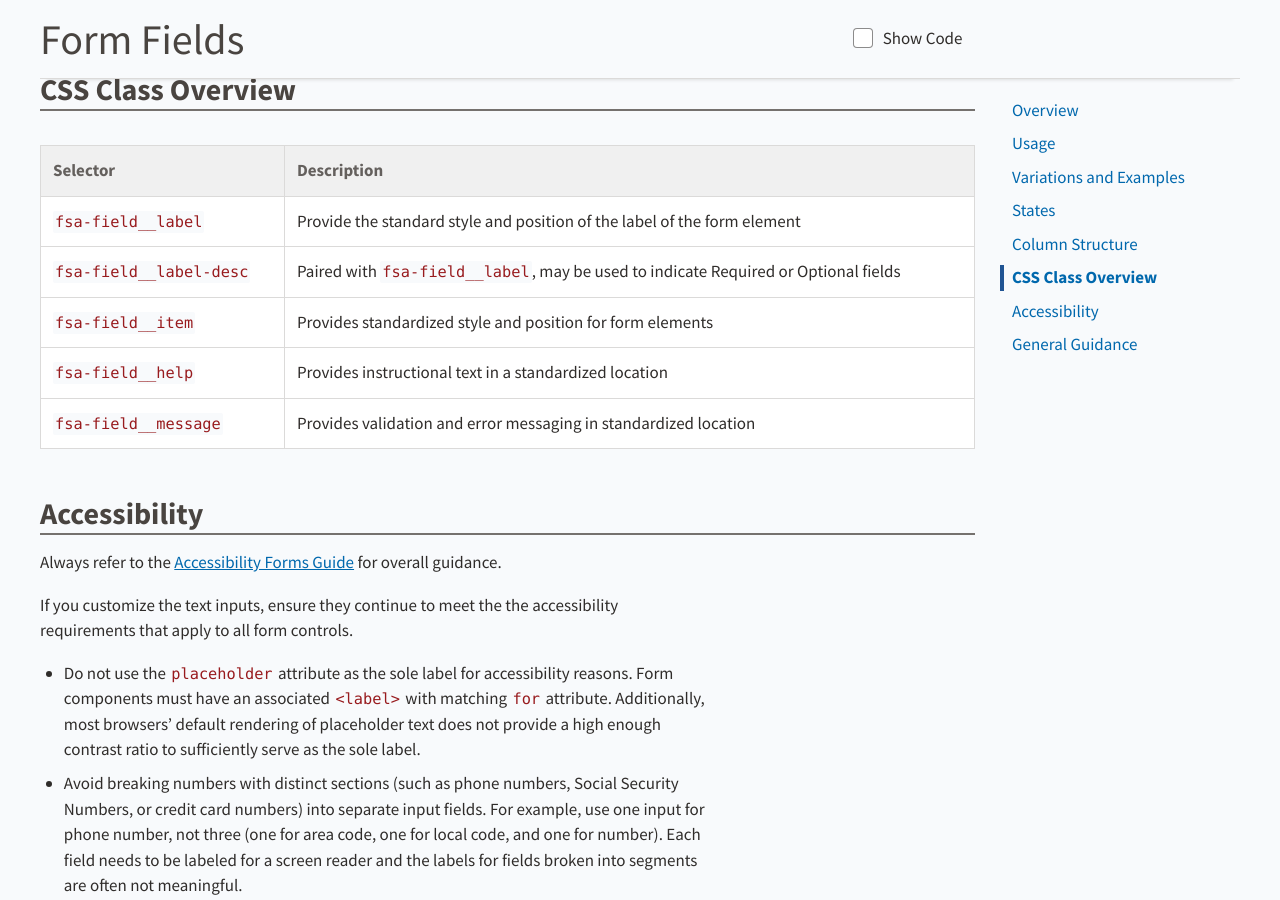
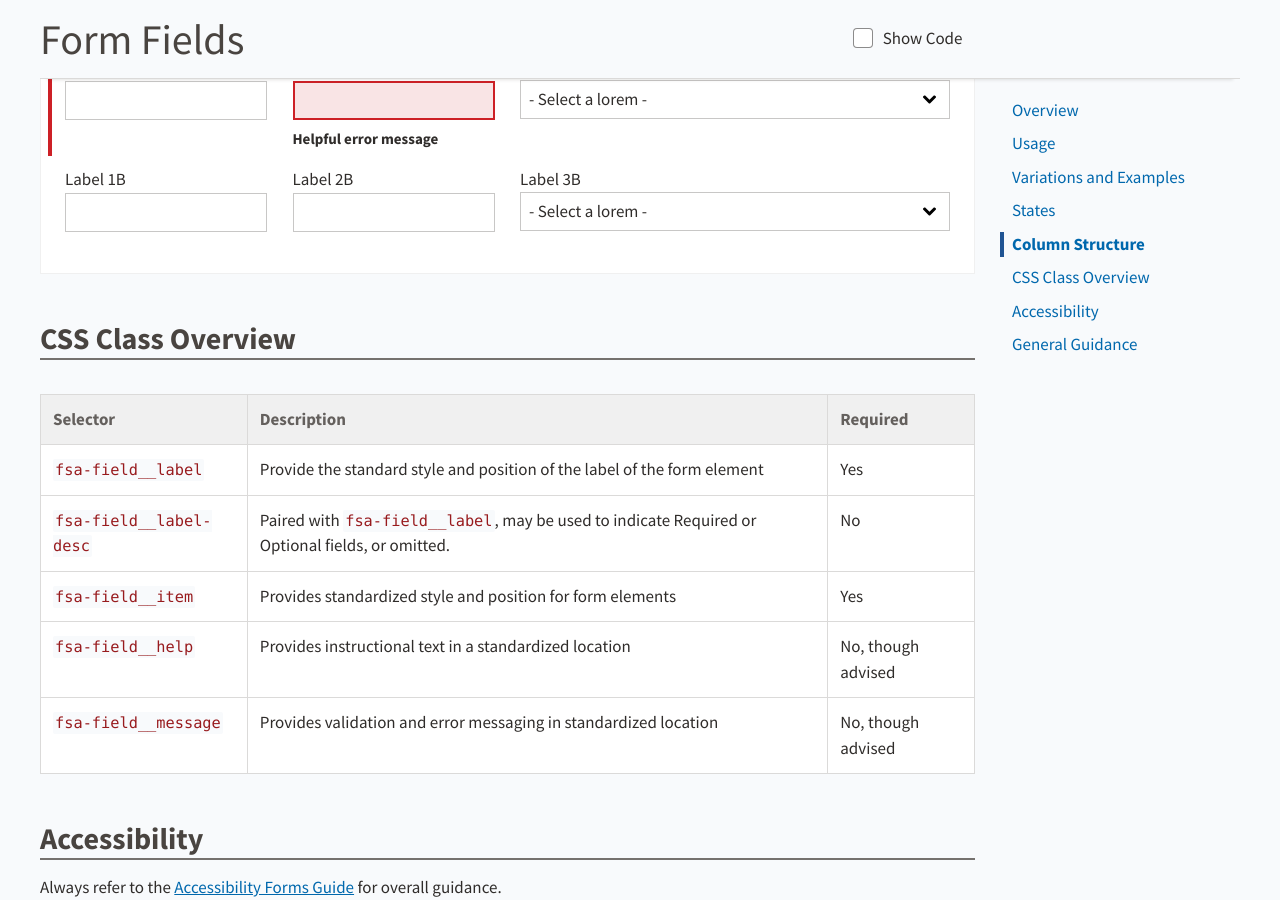
Before and after one commit to USDA-FSA/fsa-design-system, a Jekyll site: the page built from components/form-fields/index.md, in a window 1280 px wide and 900 px high, scrolled down 6893 px. Built offline with Jekyll 4.4.1, drawn with Linux system fonts in a browser that asks for light colours; some of the changed text lies outside the part shown.

```diff
--- a/components/form-fields/index.md
+++ b/components/form-fields/index.md
@@ -944,31 +958,37 @@
 
 ## CSS Class Overview
 
-<table class="fsa-table">
+<table class="fsa-table fsa-table--responsive fsa-table--responsive-horizontal">
   <thead>
     <th scope="col">Selector</th>
     <th scope="col">Description</th>
+    <th scope="col">Required</th>
   </thead>
   <tbody>
     <tr>
-      <th scope="row"><code>fsa-field__label</code></th>
-      <td>Provide the standard style and position of the label of the form element</td>
+      <th aria-label="Selector" scope="row"><code>fsa-field__label</code></th>
+      <td aria-label="Description">Provide the standard style and position of the label of the form element</td>
+      <td aria-label="Required">Yes</td>
     </tr>
     <tr>
-      <th scope="row"><code>fsa-field__label-desc</code></th>
-      <td>Paired with <code>fsa-field__label</code>, may be used to indicate Required or Optional fields</td>
+      <th aria-label="Selector" scope="row"><code>fsa-field__label-desc</code></th>
+      <td aria-label="Description"><span>Paired with <code>fsa-field__label</code>, may be used to indicate Required or Optional fields, or omitted.</span></td>
+      <td aria-label="Required">No</td>
     </tr>
     <tr>
-      <th scope="row"><code>fsa-field__item</code></th>
-      <td>Provides standardized style and position for form elements</td>
+      <th aria-label="Selector" scope="row"><code>fsa-field__item</code></th>
+      <td aria-label="Description">Provides standardized style and position for form elements</td>
+      <td aria-label="Required">Yes</td>
     </tr>
     <tr>
-      <th scope="row"><code>fsa-field__help</code></th>
-      <td>Provides instructional text in a standardized location</td>
+      <th aria-label="Selector" scope="row"><code>fsa-field__help</code></th>
+      <td aria-label="Description">Provides instructional text in a standardized location</td>
+      <td aria-label="Required">No, though advised</td>
     </tr>
     <tr>
-      <th scope="row"><code>fsa-field__message</code></th>
-      <td>Provides validation and error messaging in standardized location</td>
+      <th aria-label="Selector" scope="row"><code>fsa-field__message</code></th>
+      <td aria-label="Description">Provides validation and error messaging in standardized location</td>
+      <td aria-label="Required">No, though advised</td>
     </tr>
   </tbody>
 </table>
```
Also changed, not shown: other parts of components/form-fields/index.md (+14 -0 lines).
